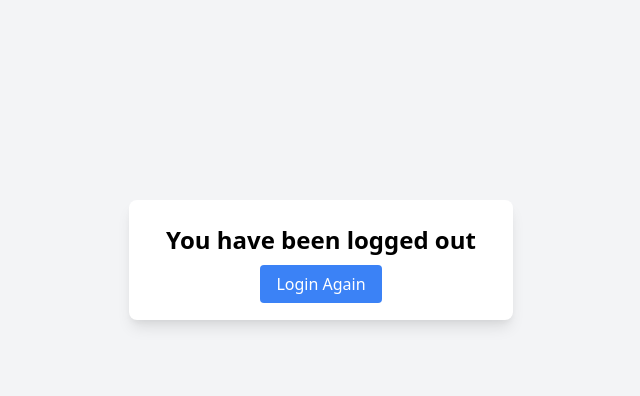
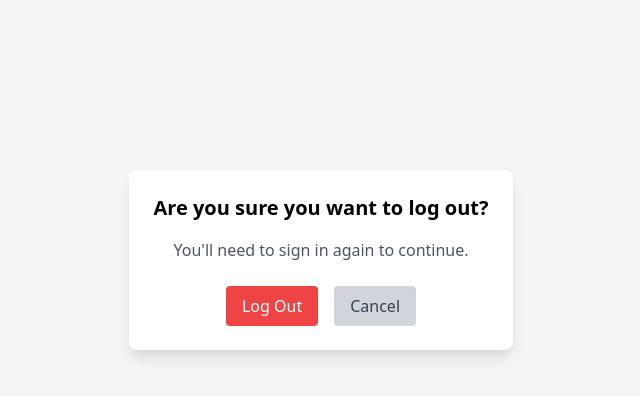
Before and after one commit to xkin248/oop-assignment, a Flask app: template python/templates/LogOut.html in a window 1280 px wide. Shown: the part 140-536 px from the top of the page, without its empty margins (319-959 px from the left). Run offline with Flask 3, Linux system fonts and the light colour scheme; the template is opened without the code that fills it, so the values that code supplies are empty.

Commit message:
Update LogOut.html

```diff
--- a/python/templates/LogOut.html
+++ b/python/templates/LogOut.html
@@ -3,13 +3,27 @@
 <head>
     <meta charset="UTF-8">
     <meta name="viewport" content="width=device-width, initial-scale=1.0">
-    <title>Logout</title>
+    <title>Logout Confirmation</title>
     <link href="https://cdn.jsdelivr.net/npm/tailwindcss@2.2.19/dist/tailwind.min.css" rel="stylesheet">
 </head>
 <body class="bg-gray-100 flex items-center justify-center min-h-screen">
     <div class="bg-white shadow-lg rounded-lg p-6 w-96 text-center">
-        <h2 class="text-2xl font-bold mb-4">You have been logged out</h2>
-        <a href="/" class="bg-blue-500 text-white px-4 py-2 rounded hover:bg-blue-600">Login Again</a>
+        <h2 class="text-xl font-bold mb-4">Are you sure you want to log out?</h2>
+        <p class="text-gray-600 mb-6">You'll need to sign in again to continue.</p>
+        <div class="flex justify-center space-x-4">
+            <button
+                class="bg-red-500 text-white px-4 py-2 rounded hover:bg-red-600"
+                onclick="location.href='Login.html';"
+            >
+                Log Out
+            </button>
+            <button
+                class="bg-gray-300 text-gray-700 px-4 py-2 rounded hover:bg-gray-400"
+                onclick="history.back();"
+            >
+                Cancel
+            </button>
+        </div>
     </div>
 </body>
 </html>
```
